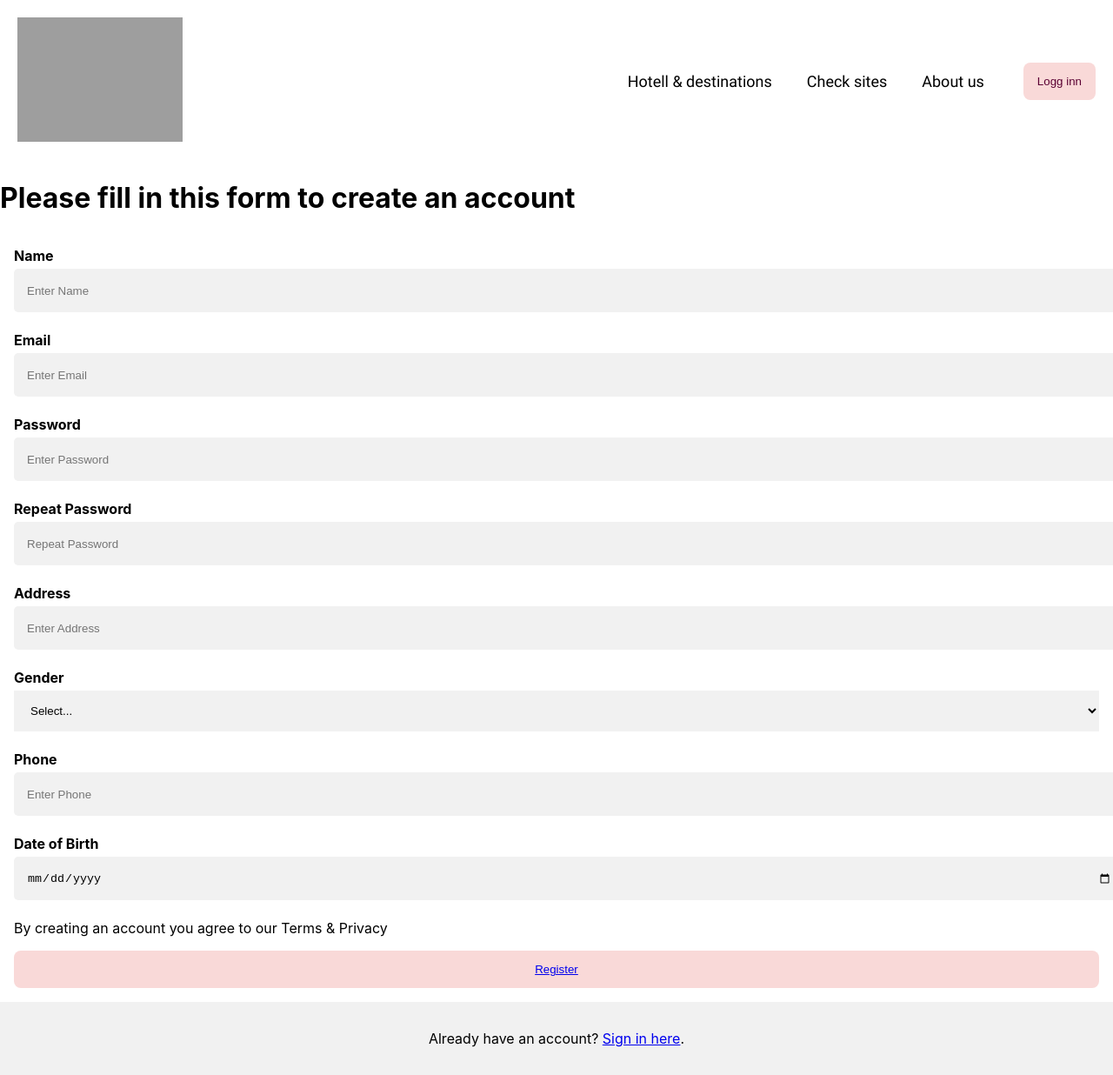
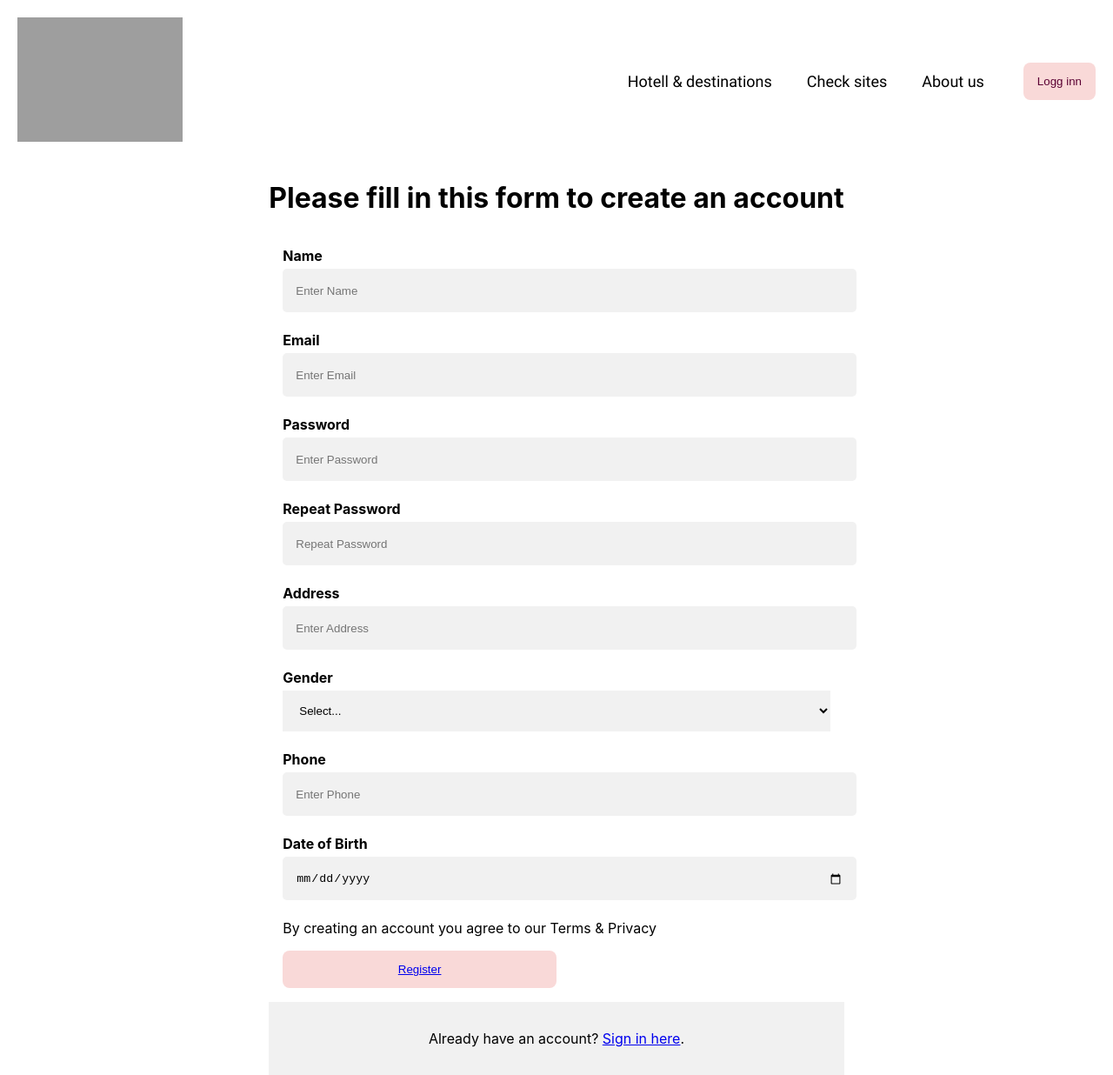
Before and after one commit to JanNordskog/StayfinderGruppe6, a React (Create React App) app in the folder frontend/: page /registrer in a window 1280 px wide. Shown: the whole page at 87% size. Built offline with nearby package versions, Linux system fonts and the light colour scheme.

Commit message:
Registerform in center now

```diff
--- a/frontend/src/RegistrerForm.css
+++ b/frontend/src/RegistrerForm.css
@@ -1,6 +1,17 @@
 /* Base Styles */
+.RegistrerForm {
+    display: grid;
+    justify-content: center;
+    align-items: center;
+    height: 100vh;
+}
+
 .RegistrerForm .container {
     padding: 16px;
+}
+
+RegisterForm.h1{
+
 }
 
 .RegistrerForm input[type="text"],
@@ -37,7 +48,7 @@
     border: none;
     cursor: pointer;
     border-radius: .5rem;
-    width: 100%; /* Make button full width to ensure easy tapping */
+    width: 50%;
     padding: 0.875rem 1rem;
     transition: 0.5s linear;
 }
```
